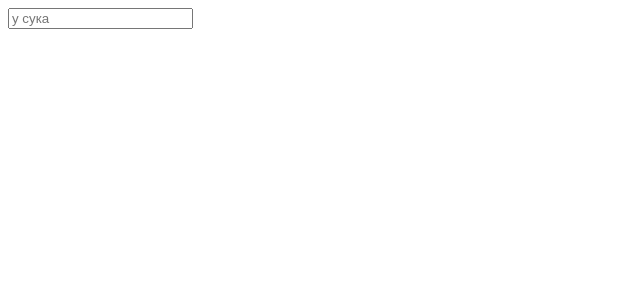
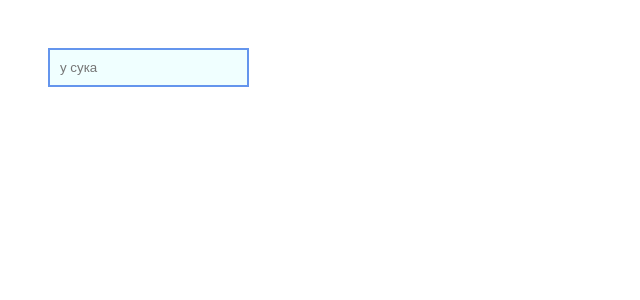
Before and after one commit to Memfisu/trainings, a React (Create React App) app: page / in a window 1280 px wide. Shown: the top 300 px of the page, without its empty margins (0-640 px from the left). Built offline with nearby package versions, Linux system fonts and the light colour scheme.

Commit message:
список дел - начало

```diff
--- a/public/index.html
+++ b/public/index.html
@@ -2,7 +2,7 @@
 <html lang="en">
   <head>
     <meta charset="utf-8" />
-    <title>Kuku epta</title>
+    <title>ToDo</title>
   </head>
   <body>
     <div id="root"></div>
--- a/src/App.js
+++ b/src/App.js
@@ -1,20 +1,18 @@
 import React from 'react';
-import InputName from './InputName';
-import ReturnName from './ReturnName';
+import './style.css';
 
 class App extends React.Component {
 	state = {
 		value:"",
 	}
 
-   getData = (data) => {
-	this.setState({value: data});
-}
+	handleName = (event) => {
+		this.setState({value: event.target.value});
+	}
 
     render() {
         return <div>
-	        <InputName get={this.getData}/>
-	        <ReturnName username={this.state.value}/>
+	        <input type="text" placeholder="у сука" className="input-task" onChange={this.handleName}/>
         </div>
     }
 }
--- a/src/InputName.js
+++ /dev/null
@@ -1,18 +0,0 @@
-import React from 'react';
-
-class InputName extends React.Component {
-    state = {
-        value:"",
-    }
-
-    handleName = (event) => {
-        this.setState({value: event.target.value});
-	    this.props.get(event.target.value);
-    }
-
-    render() {
-        return <input type="text" placeholder="у сука" onChange={this.handleName}/>
-    }
-}
-
-export default InputName;
--- a/src/ReturnName.js
+++ /dev/null
@@ -1,21 +0,0 @@
-import React from 'react';
-
-class ReturnName extends React.Component {
-
-	ifVasya = (name) => {
-        let welcome = "";
-        (name.length<3) ? (welcome = "") : (
-            (name === "Вася") ? (welcome = "Пошёл нахуй!") : (welcome = "Добро пожаловать!"))
-        return welcome;
-    }
-
-    render() {
-	    const username = this.props.username;
-        return <div>
-            <div>{(username.length > 1) ? (<div>Привет, {username}!</div>) : null}</div>
-            <div>{this.ifVasya(username)}</div>
-        </div>
-    }
-}
-
-export default ReturnName;
--- /dev/null
+++ b/src/style.css
@@ -0,0 +1,11 @@
+.input-task {
+    padding: 10px;
+    margin: 40px;
+    background-color: azure;
+    border: 2px solid;
+    border-color: cornflowerblue;
+}
+
+.input-task:focus {
+    outline-color: darkblue;
+}
```
